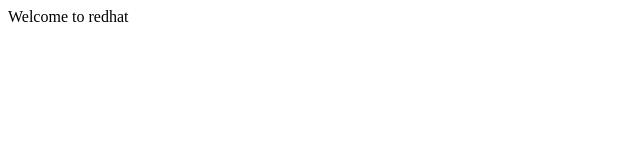
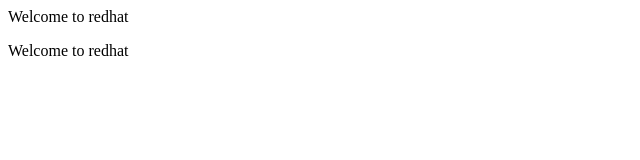
Before and after one commit to krishnawankhede1/github, a plain HTML site: page index.html in a window 1280 px wide. Shown: the whole page, without its empty margins (0-640 px from the left). Drawn offline with Linux system fonts and the light colour scheme.

Commit message:
Update index.html

```diff
--- a/index.html
+++ b/index.html
@@ -1,5 +1,6 @@
 <html>
   <body>
     <p> Welcome to redhat </p>
+    <p> Welcome to redhat </p>
   </body>
 </html>
```
